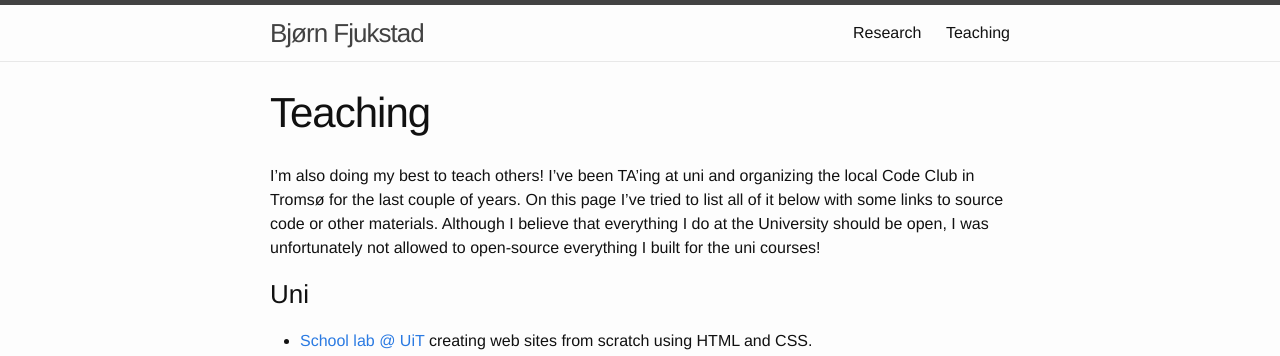
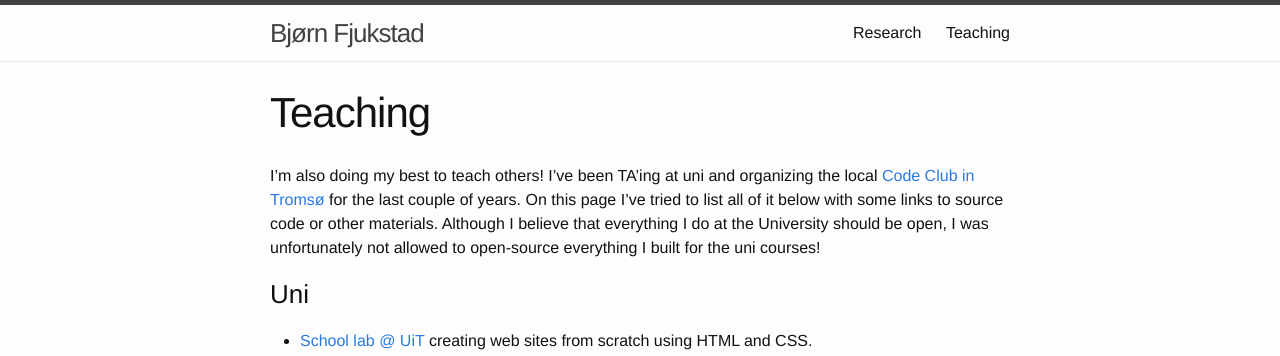
Before and after one commit to fjukstad/fjukstad.github.io, a Jekyll site: the page built from teaching.md, in a window 1280 px wide. Shown: the top 356 px of the page. Built offline with Jekyll 4.4.1, drawn with Linux system fonts in a browser that asks for light colours; part of the change alters nothing that is shown.

```diff
--- a/teaching.md
+++ b/teaching.md
@@ -5,10 +5,11 @@ permalink: /teaching/
 ---
 
 I'm also doing my best to teach others! I've been TA'ing at uni and organizing
-the local Code Club in Tromsø for the last couple of years. On this page I've
-tried to list all of it below with some links to source code or other materials.
-Although I believe that everything I do at the University should be open, I was
-unfortunately not allowed to open-source everything I built for the uni courses!
+the local [Code Club in Tromsø](kodeklubben-tromso.github.io) for the last couple
+of years. On this page I've tried to list all of it below with some links to
+source code or other materials. Although I believe that everything I do at the
+University should be open, I was unfortunately not allowed to open-source
+everything I built for the uni courses!
 
 ### Uni
 
```
